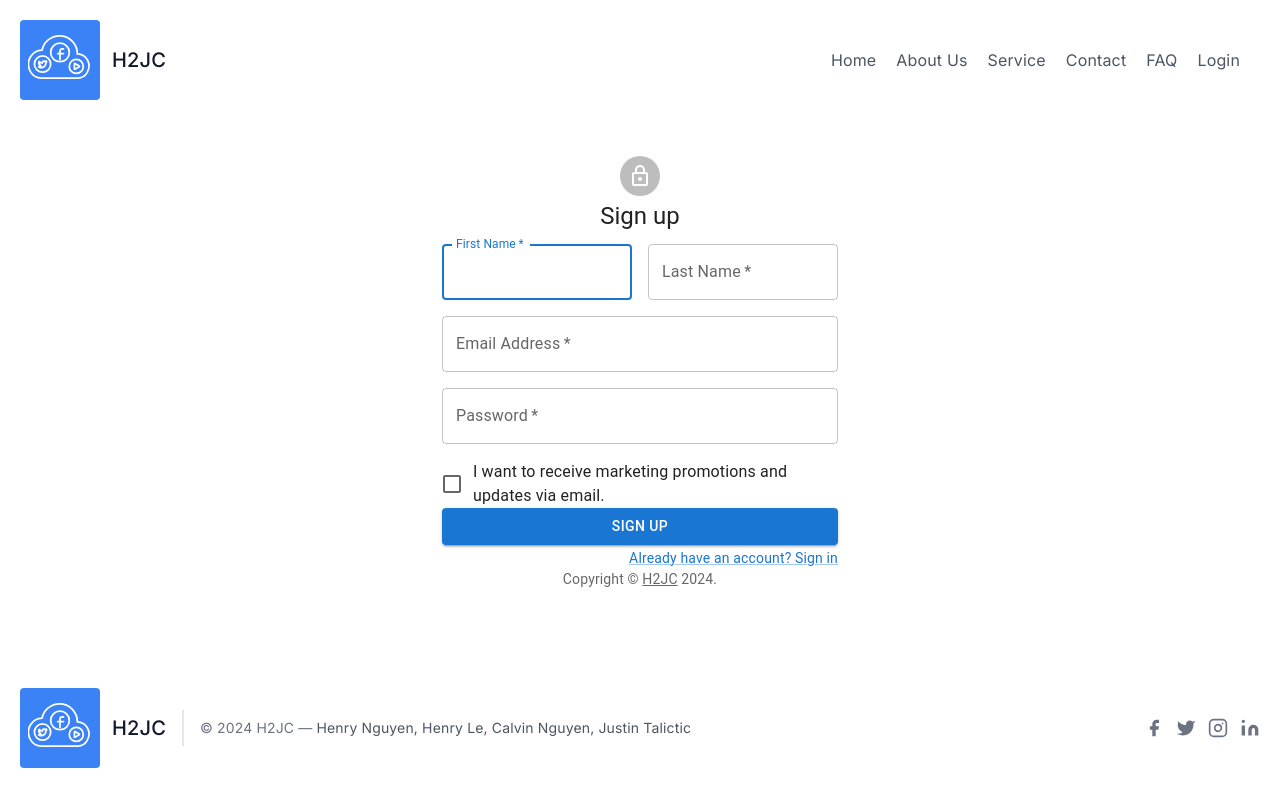
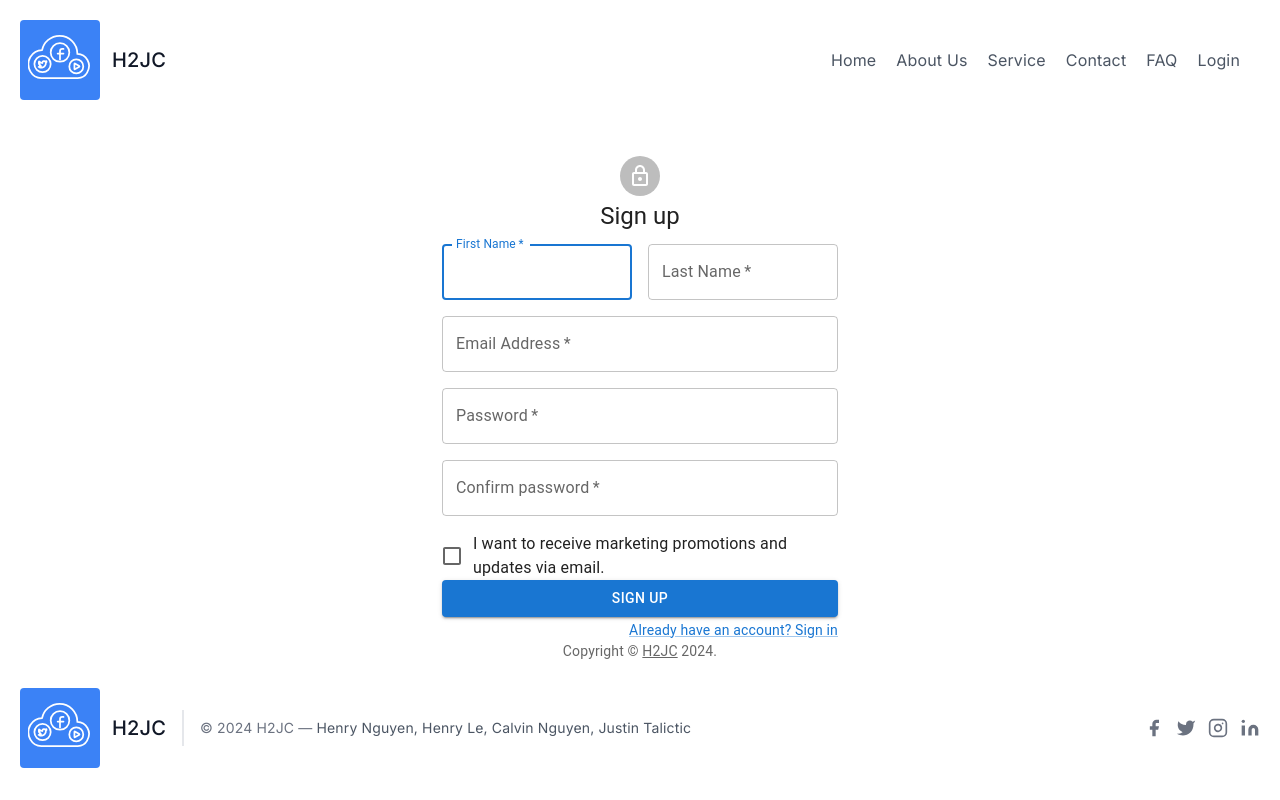
Before and after one commit to Henrycle16/Aesyn, a Next.js app in the folder client/: page /signup in a window 1280 px wide. Built offline with nearby package versions, Linux system fonts and the light colour scheme.

Commit message:
Its fucked. DO NOT PUSH TO MAIN PLS OR I WILL GET CUT

```diff
--- a/client/src/app/layout.tsx
+++ b/client/src/app/layout.tsx
@@ -1,7 +1,7 @@
 import "../styles/globals.css";
 import { Inter } from "next/font/google";
-import Header from "@/components/header";
-import Footer from "@/components/footer";
+import HeaderComponent from "@/components/Header";
+import Footer from "@/components/Footer";
 import React from "react";
 
 const inter = Inter({ subsets: ["latin"] });
@@ -19,7 +19,7 @@ export default function RootLayout({
   return (
       <html lang="en">
         <body className={inter.className}>
-        <Header />
+        <HeaderComponent />
           {children}
           <Footer />
         </body>
--- a/client/src/app/page.tsx
+++ b/client/src/app/page.tsx
@@ -1,4 +1,4 @@
-import HeroSection from "@/components/hero-section";
+import HeroSection from "@/components/HeroSection";
 
 export default function Home() {
   return (
--- a/client/src/app/signup/page.tsx
+++ b/client/src/app/signup/page.tsx
@@ -1,9 +1,9 @@
-import SignUpComponent from "@/components/signup";
+import SignUpComponent from "@/components/SignUp";
 
 export default function SignUp() {
     return (
      <main>
-  <SignUpComponent/>
+        <SignUpComponent/>
      </main>
     );
 }
--- a/client/src/components/hero-section.tsx
+++ b/client/src/components/HeroSection.tsx
@@ -1,9 +1,24 @@
-import React from 'react';
+'use client'
+
+import React, { useEffect, useState } from 'react';
 import Link from 'next/link';
 
 
 
 const HeroSection = () => {
+  const [brandSignup, setBrandSignup] = useState(false);
+
+  const handleBrandSignup = () => {
+    setBrandSignup(true);
+  };
+
+  const handleCreatorSignup = () => {
+   setBrandSignup(false);
+  };
+  useEffect(() => {
+    console.log(brandSignup);
+  }, [brandSignup]);
+
     return (
         <section className="text-gray-600 body-font">
         <div className="container mx-auto flex px-5 py-24 md:flex-row flex-col items-center">
@@ -13,8 +28,9 @@ const HeroSection = () => {
             <p className="mb-8 leading-relaxed"> Description of our product.... lorem ipsum dolor sit amet, consectetur adipiscing elit. Praesent enim lectus, facilisis in facilisis eget, pharetra at justo. Praesent malesuada tristique urna, at elementum lectus bibendum id. Integer interdum sapien nec sapien luctus, non elementum elit facilisis. </p>
             <div className="flex justify-center">
               <Link href="/signup">
-              <button className="inline-flex text-white bg-blue-500 border-0 py-2 px-6 focus:outline-none hover:bg-blue-600 rounded text-lg">Join as Brand!</button>
-              <button className="ml-4 inline-flex text-gray-700 bg-gray-100 border-0 py-2 px-6 focus:outline-none hover:bg-gray-200 rounded text-lg">Join as Creator!</button> </Link>
+              <button onClick={handleBrandSignup} className="inline-flex text-white bg-blue-500 border-0 py-2 px-6 focus:outline-none hover:bg-blue-600 rounded text-lg">Join as Brand!</button>  </Link>
+              <Link href="/signup">
+              <button onClick={handleCreatorSignup} className="ml-4 inline-flex text-gray-700 bg-gray-100 border-0 py-2 px-6 focus:outline-none hover:bg-gray-200 rounded text-lg">Join as Creator!</button>  </Link>
             </div>
           </div>
           <div className="lg:max-w-lg lg:w-full md:w-1/2 w-5/6">
--- a/client/src/components/header.tsx
+++ b/client/src/components/header.tsx
@@ -1,7 +1,7 @@
 import React from 'react';
 import Link from 'next/link';
 
-const Header = () => {
+const HeaderComponent = () => {
     return (
         <header className="text-gray-600 body-font">
         <div className="container mx-auto flex flex-wrap p-5 flex-col md:flex-row items-center">
@@ -24,4 +24,4 @@ const Header = () => {
     )
 }
 
-export default Header
+export default HeaderComponent;
--- a/client/src/components/signup.tsx
+++ b/client/src/components/signup.tsx
@@ -1,41 +1,55 @@
-'use client'
+"use client";
 
-import React from 'react';
-import Avatar from '@mui/material/Avatar';
-import Button from '@mui/material/Button';
-import CssBaseline from '@mui/material/CssBaseline';
-import TextField from '@mui/material/TextField';
-import FormControlLabel from '@mui/material/FormControlLabel';
-import Checkbox from '@mui/material/Checkbox';
-import Link from '@mui/material/Link';
-import Grid from '@mui/material/Grid';
-import Box from '@mui/material/Box';
-import LockOutlinedIcon from '@mui/icons-material/LockOutlined';
-import Typography from '@mui/material/Typography';
-import Container from '@mui/material/Container';
+import React, { useState } from "react";
+import Avatar from "@mui/material/Avatar";
+import Button from "@mui/material/Button";
+import CssBaseline from "@mui/material/CssBaseline";
+import TextField from "@mui/material/TextField";
+import FormControlLabel from "@mui/material/FormControlLabel";
+import Checkbox from "@mui/material/Checkbox";
+import Link from "@mui/material/Link";
+import Grid from "@mui/material/Grid";
+import Box from "@mui/material/Box";
+import LockOutlinedIcon from "@mui/icons-material/LockOutlined";
+import Typography from "@mui/material/Typography";
+import Container from "@mui/material/Container";
+import axios from "axios";
+import { FormControl } from "@mui/material";
 
-function Copyright(props: any) {
-    return (
-        <Typography variant="body2" color="text.secondary" align="center" {...props}>
-            {'Copyright © '}
-            <Link color="inherit" href="https://mui.com/">
-                H2JC
-            </Link>{' '}
-            {new Date().getFullYear()}
-            {'.'}
-        </Typography>
-    );
+const SignUpComponent = () => {
+  const [formData, setFormData] = useState({
+    firstName: "",
+    lastName: "",
+    email: "",
+    password: "",
+    password2: "",
+  });
+
+  const { firstName, lastName, email, password, password2 } = formData;
+
+  const onChange = (e: React.ChangeEvent<HTMLInputElement>) => {
+    setFormData({
+      ...formData,
+      [e.target.id]: e.target.value,
+    });
+  };
+
+  const handleSubmit = async (e: React.ChangeEvent<HTMLInputElement>) => {
+    e.preventDefault();
+    const config = {
+      headers: {
+        'Content-Type': 'application/json',
+      },
+    };
+
+    const body = JSON.stringify({ firstName, lastName, email, password });
+    console.log("henryisgay");
+
+    try {
+      await axios.post("http://localhost:5000/api/users", body, config);
+    } catch (err) {
+      console.log(err);
     }
-
-
-export default function SignUp() {
-    const handleSubmit = (event: React.FormEvent<HTMLFormElement>) => {
-        event.preventDefault();
-        const data = new FormData(event.currentTarget);
-        console.log({
-            email: data.get('email'),
-            password: data.get('password'),
-        });
   };
 
   return (
@@ -48,7 +62,10 @@ export default function SignUp() {
         <Typography component="h1" variant="h5">
           Sign up
         </Typography>
-                <Box className="mt-3" component="form" noValidate onSubmit={handleSubmit}>
+        <Box className="mt-3" component="form"  onSubmit={(e: React.ChangeEvent<HTMLInputElement>) =>
+              handleSubmit(e)
+            }>
+          <FormControl>
             <Grid container spacing={2}>
               <Grid item xs={12} sm={6}>
                 <TextField
@@ -57,6 +74,10 @@ export default function SignUp() {
                   required
                   fullWidth
                   id="firstName"
+                  value={firstName}
+                  onChange={(e: React.ChangeEvent<HTMLInputElement>) =>
+                    onChange(e)
+                  }
                   label="First Name"
                   autoFocus
                 />
@@ -66,6 +87,10 @@ export default function SignUp() {
                   required
                   fullWidth
                   id="lastName"
+                  value={lastName}
+                  onChange={(e: React.ChangeEvent<HTMLInputElement>) =>
+                    onChange(e)
+                  }
                   label="Last Name"
                   name="lastName"
                   autoComplete="family-name"
@@ -76,6 +101,10 @@ export default function SignUp() {
                   required
                   fullWidth
                   id="email"
+                  value={email}
+                  onChange={(e: React.ChangeEvent<HTMLInputElement>) =>
+                    onChange(e)
+                  }
                   label="Email Address"
                   name="email"
                   autoComplete="email"
@@ -89,12 +118,33 @@ export default function SignUp() {
                   label="Password"
                   type="password"
                   id="password"
+                  value={password}
+                  onChange={(e: React.ChangeEvent<HTMLInputElement>) =>
+                    onChange(e)
+                  }
                   autoComplete="new-password"
                 />
               </Grid>
               <Grid item xs={12}>
+                <TextField
+                  required
+                  fullWidth
+                  name="password2"
+                  label="Confirm password"
+                  type="password2"
+                  id="password2"
+                  value={password2}
+                  onChange={(e: React.ChangeEvent<HTMLInputElement>) =>
+                    onChange(e)
+                  }
+                  autoComplete="new-password2"
+                />
+              </Grid>
+              <Grid item xs={12}>
                 <FormControlLabel
-                                control={<Checkbox value="allowExtraEmails" color="primary" />}
+                  control={
+                    <Checkbox value="allowExtraEmails" color="primary" />
+                  }
                   label="I want to receive marketing promotions and updates via email."
                 />
               </Grid>
@@ -109,14 +159,24 @@ export default function SignUp() {
             </Button>
             <Grid container justifyContent="flex-end">
               <Grid item>
-                            <Link  href="#" variant="body2">
+                <Link href="#" variant="body2">
                   Already have an account? Sign in
                 </Link>
               </Grid>
             </Grid>
+          </FormControl>
         </Box>
       </Box>
-            <Copyright className="mt-5" />
+      <Typography variant="body2" color="text.secondary" align="center">
+        {"Copyright © "}
+        <Link color="inherit" href="https://mui.com/">
+          H2JC
+        </Link>{" "}
+        {new Date().getFullYear()}
+        {"."}
+      </Typography>
     </Container>
   );
-}
+};
+
+export default SignUpComponent;
```
Also changed, not shown: 1 other file (tests, documents, lock files or other folders). Lines whose indentation alone changed are shown as unchanged.
